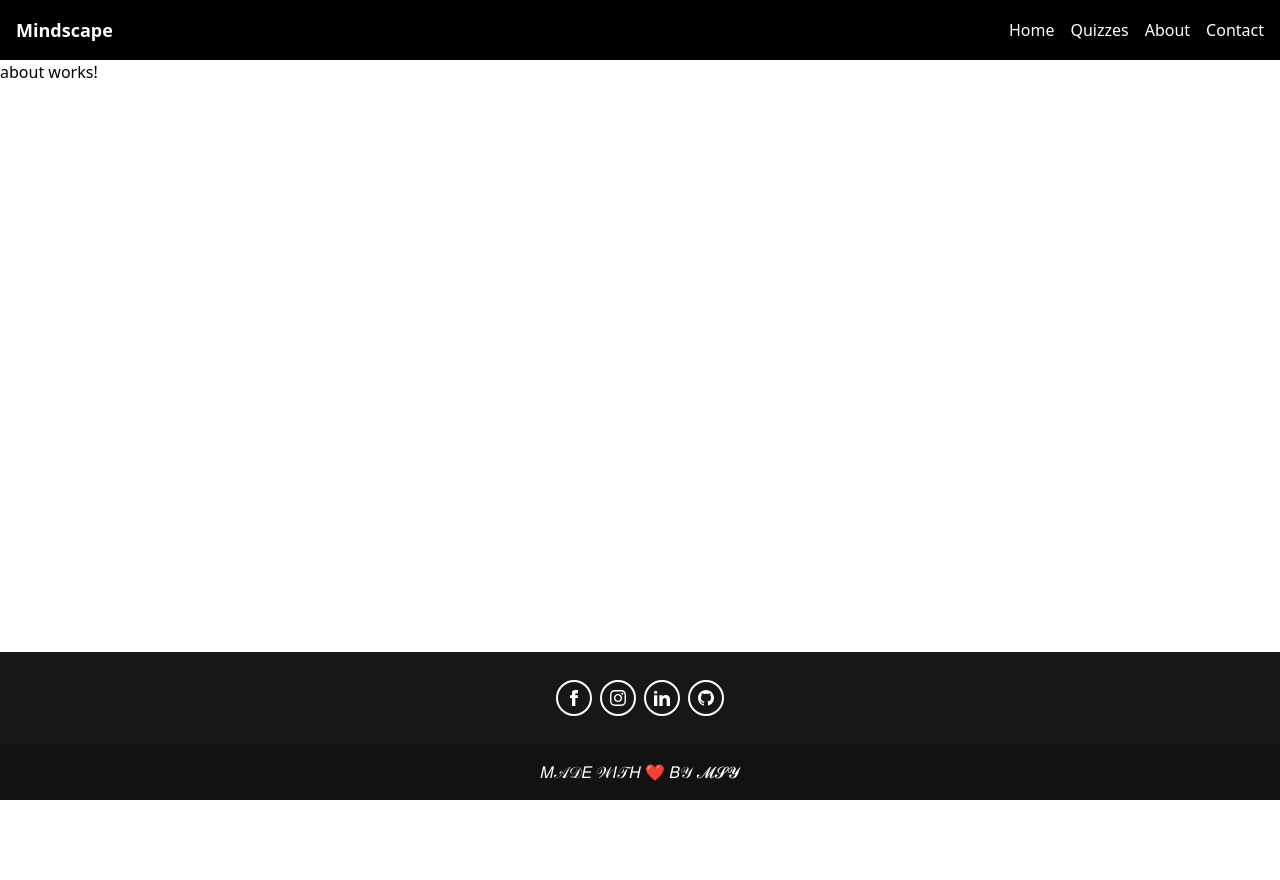
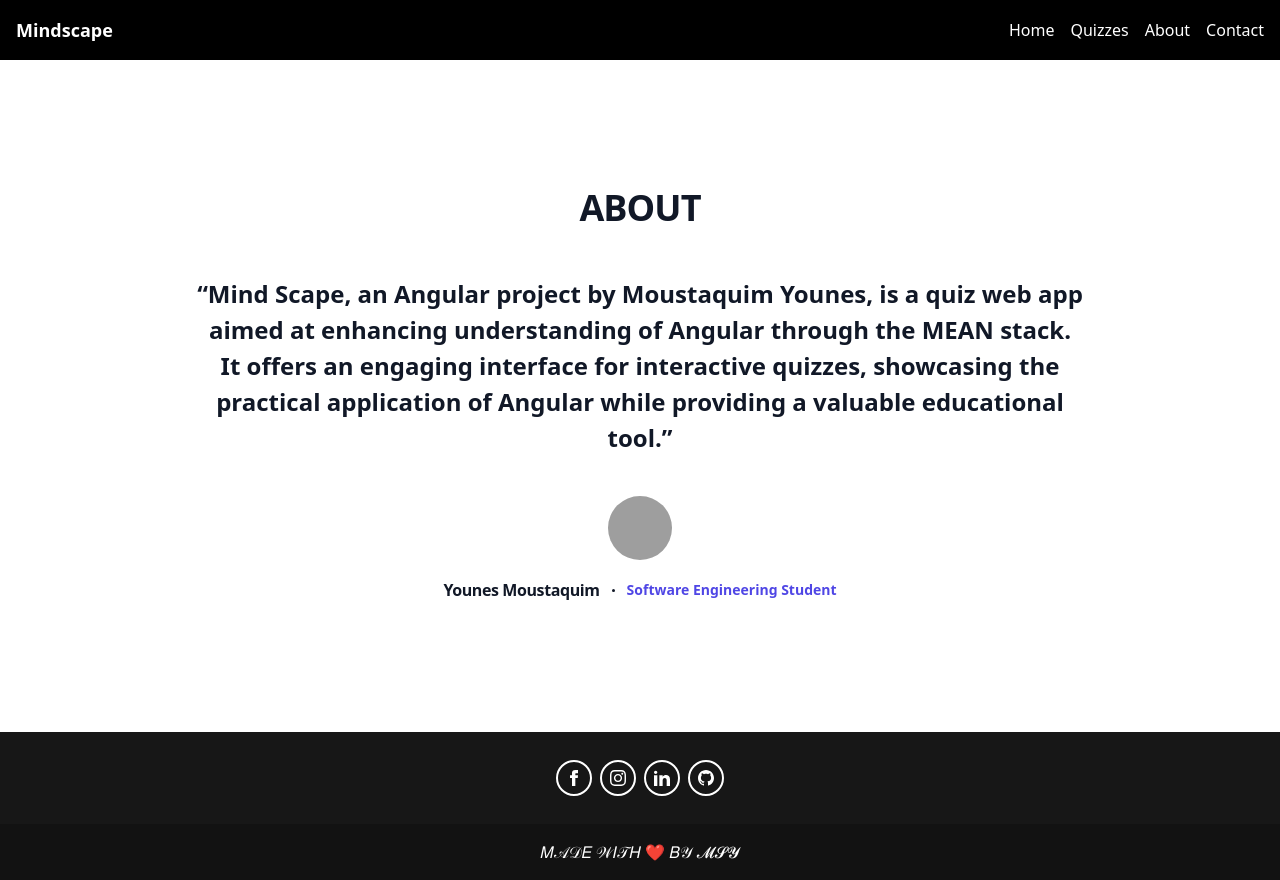
Before and after one commit to MsY2K4/Quiz-App, an Angular app in the folder my_quiz_app/: page /about in a window 1280 px wide. Before the commit the page ends 800 px from the top, so only its background shows below. Built offline with nearby package versions, Linux system fonts and the light colour scheme; grey boxes are pictures that could not be loaded.

Commit message:
Update about.component.html

```diff
--- a/my_quiz_app/src/app/index/about/about.component.html
+++ b/my_quiz_app/src/app/index/about/about.component.html
@@ -1 +1,22 @@
-<p>about works!</p>
+
+<section class="relative isolate overflow-hidden bg-white px-6 py-24 sm:py-32 lg:px-8">
+    <div class="mx-auto max-w-2xl lg:max-w-4xl">
+        <h2 class=" text-center mx-auto h-12 text-3xl font-bold tracking-tight text-gray-900 sm:text-4xl">ABOUT</h2>
+      <figure class="mt-10">
+        <blockquote class="text-center text-xl font-semibold leading-8 text-gray-900 sm:text-2xl sm:leading-9">
+          <p>“Mind Scape, an Angular project by Moustaquim Younes, is a quiz web app aimed at enhancing understanding of Angular through the MEAN stack.<br> It offers an engaging interface for interactive quizzes, showcasing the practical application of Angular while providing a valuable educational tool.”</p>
+        </blockquote>
+        <figcaption class="mt-10">
+          <img class="mx-auto h-16 w-16 rounded-full" src="https://scontent.fcmn2-1.fna.fbcdn.net/v/t39.30808-6/299733741_1182146529017172_2535569331721590521_n.jpg?_nc_cat=103&ccb=1-7&_nc_sid=efb6e6&_nc_ohc=HAyW7OzjsT8AX8lRG-y&_nc_ht=scontent.fcmn2-1.fna&oh=00_AfA4hDYSHSYst4uV13SGgrcnk-W73Kr0OEMeFfWwdFbU5A&oe=65932101" alt="">
+          <div class="mt-4 flex items-center justify-center space-x-3 text-base">
+            <h3 class="text-base font-semibold leading-7 tracking-tight text-gray-900">Younes Moustaquim</h3>
+            <svg viewBox="0 0 2 2" width="3" height="3" aria-hidden="true" class="fill-gray-900">
+              <circle cx="1" cy="1" r="1" />
+            </svg>
+            <p class="text-sm font-semibold leading-6 text-indigo-600">Software Engineering Student</p>
+          </div>
+
+        </figcaption>
+      </figure>
+    </div>
+  </section>
```
